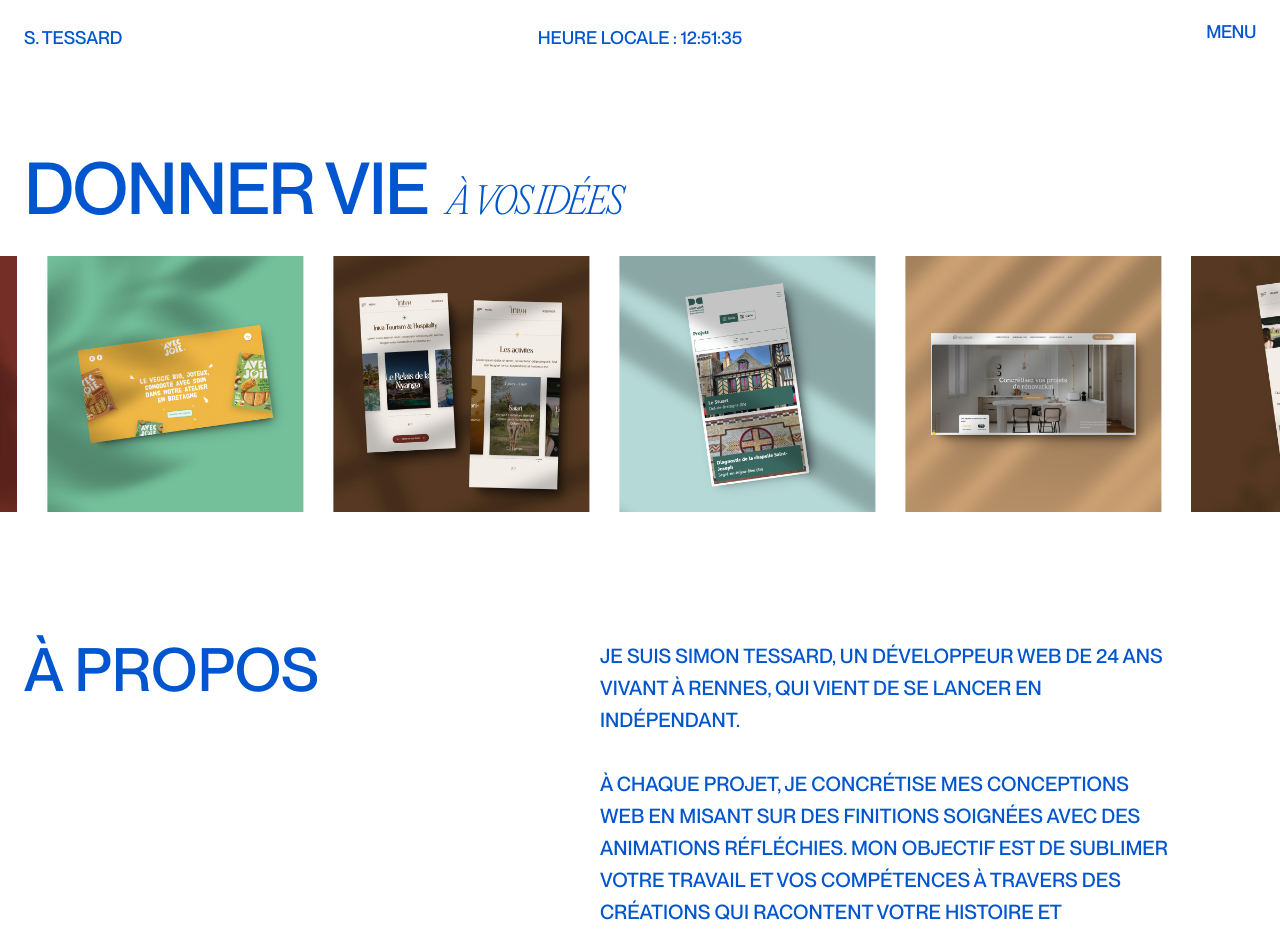
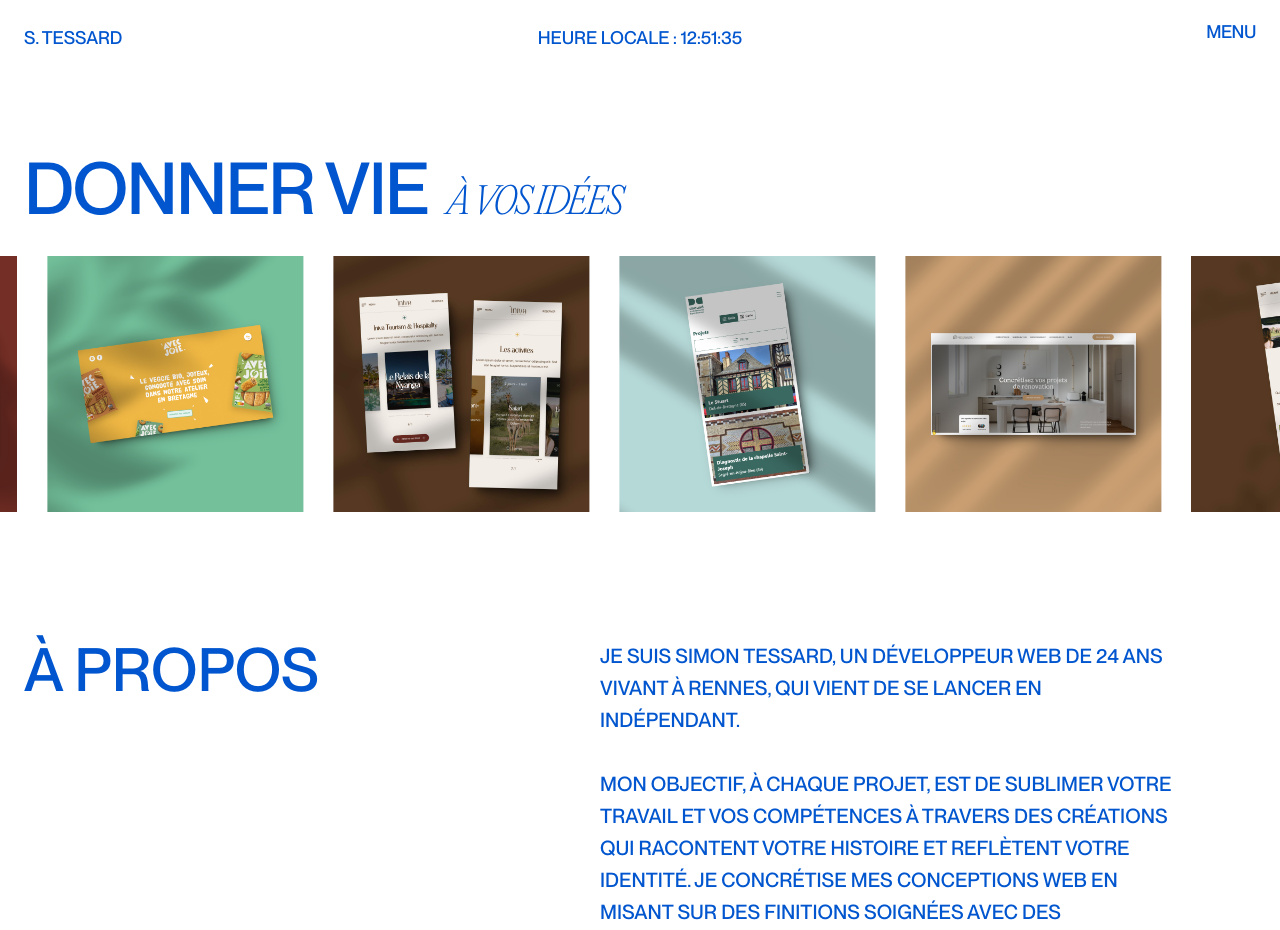
Before and after one commit to simontessard/2025-portfolio, a Next.js app: page /about in a window 1280 px wide. Shown: the top 930 px of the page. Built offline with nearby package versions, Linux system fonts and the light colour scheme.

Commit message:
Update texte

```diff
--- a/src/components/about/Intro.tsx
+++ b/src/components/about/Intro.tsx
@@ -10,7 +10,7 @@ export default function Intro() {
 
             <div className="w-full lg:w-1/2 font-primary">
                 <Paragraph text="Je suis Simon TESSARD, un développeur web de 24 ans vivant à Rennes, qui vient de se lancer en indépendant."/>
-                <Paragraph text="à chaque projet, je concrétise mes conceptions web en misant sur des finitions soignées avec des animations réfléchies. Mon objectif est de sublimer votre travail et vos compétences à travers des créations qui racontent votre histoire et reflètent votre identité."/>
+                <Paragraph text="Mon objectif, à chaque projet, est de sublimer votre travail et vos compétences à travers des créations qui racontent votre histoire et reflètent votre identité. Je concrétise mes conceptions web en misant sur des finitions soignées avec des animations réfléchies."/>
                 <Paragraph text="Mes compétences englobent donc le développement Web (Front-end et Back-end) et le Web Design, ainsi je peux créer votre site web de bout en bout."/>
                 <Paragraph text="Disponible pour des missions de Freelance, n'hésitez pas à me contacter pour discuter de votre projet, ou pour toute autre demande."/>
             </div>
```
